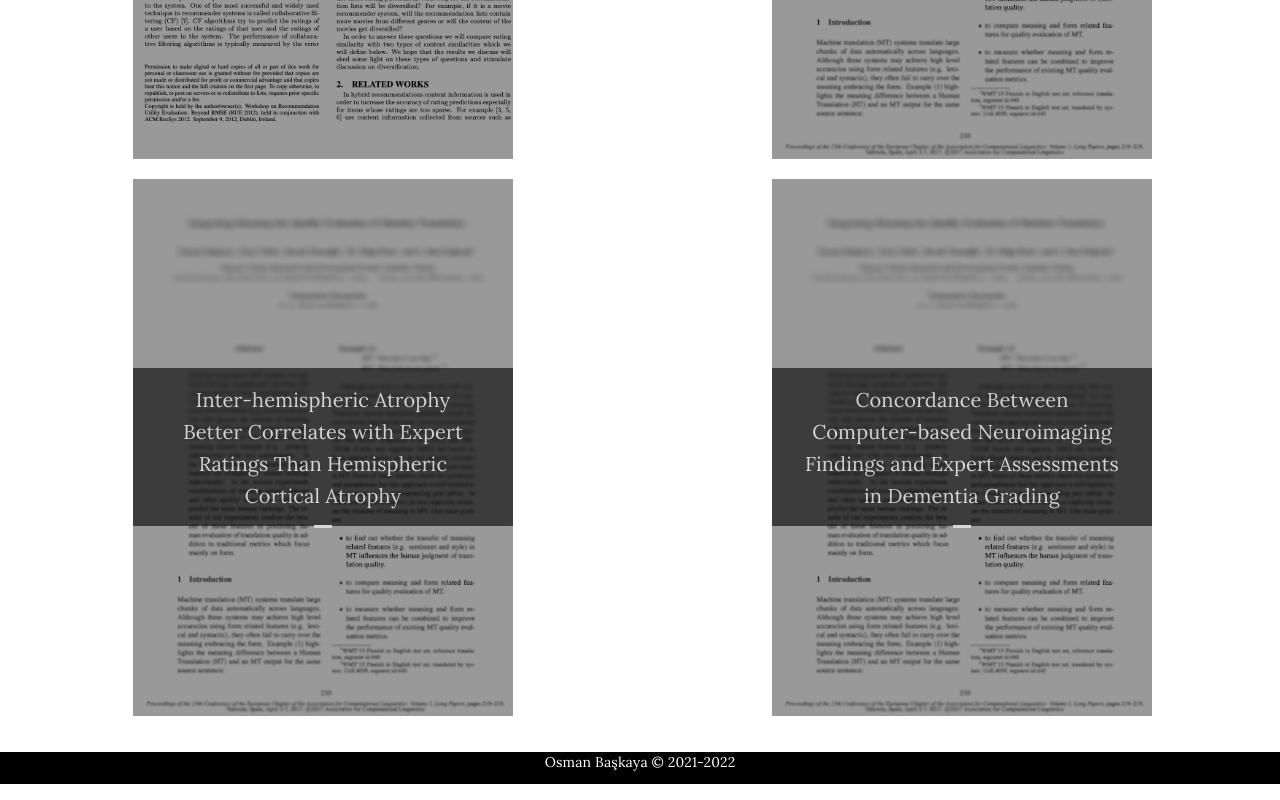
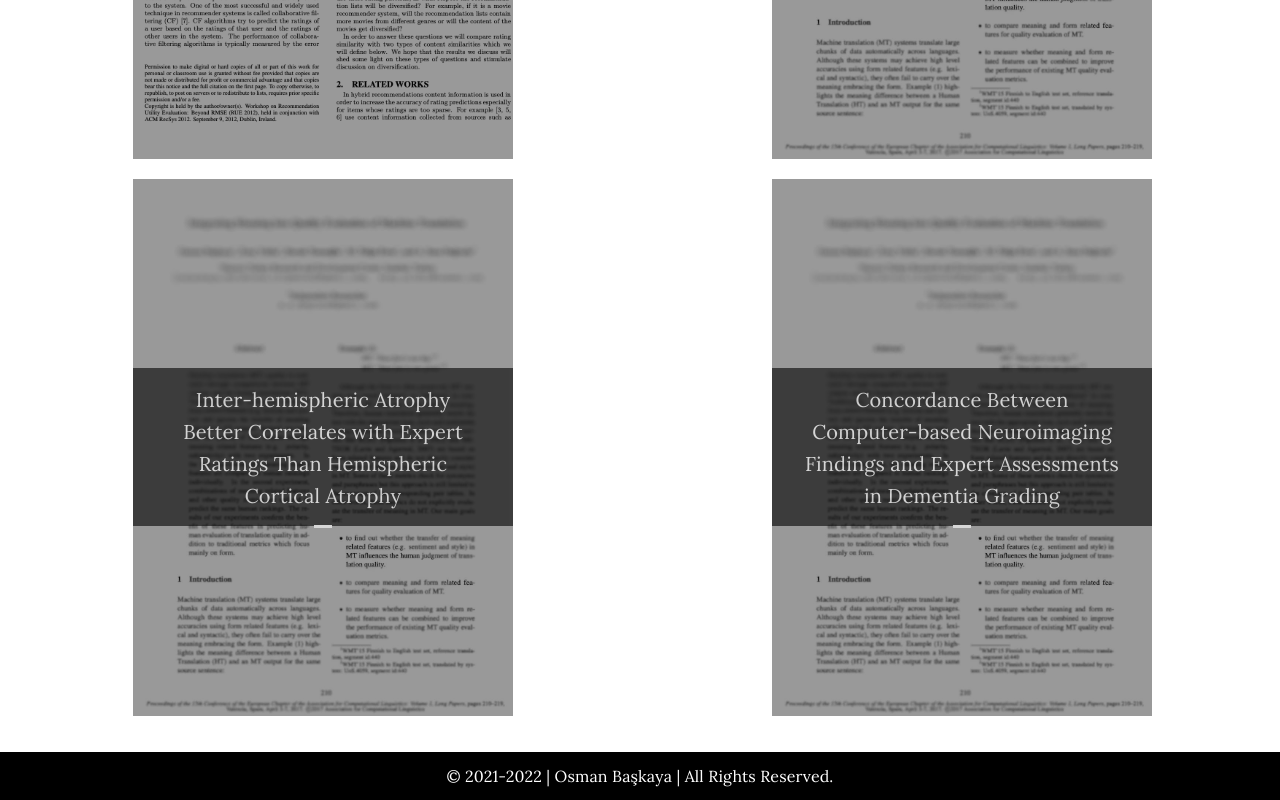
Before and after one commit to osmanbaskaya/portfolio, a React (Create React App) app: page / in a window 1280 px wide. Shown: the part 2448-3248 px from the top of the page. Built offline with nearby package versions, Linux system fonts and the light colour scheme; a web font is replaced by a local one.

Commit message:
footer improvments

```diff
--- a/src/components/Footer.jsx
+++ b/src/components/Footer.jsx
@@ -8,7 +8,7 @@ export default function Footer() {
         // spacing={1}
         sx={{
           // display: 'absolute',
-          height: '2rem',
+          height: '3rem',
           bottom: 0,
           width: '100%',
           backgroundColor: 'black',
@@ -18,10 +18,11 @@ export default function Footer() {
           },
         }}
       >
-        <Grid container>
+        <Grid container alignItems={'center'} height="100%">
           <Grid item xs={12}>
-            <Typography variant={'body2'} align={'center'} color="white">
-              Osman Başkaya © 2021-{new Date().getFullYear()}
+            <Typography variant={'body1'} align={'center'} color="white">
+              © 2021-{new Date().getFullYear()} | Osman Başkaya | All Rights
+              Reserved.
             </Typography>
           </Grid>
         </Grid>
```
